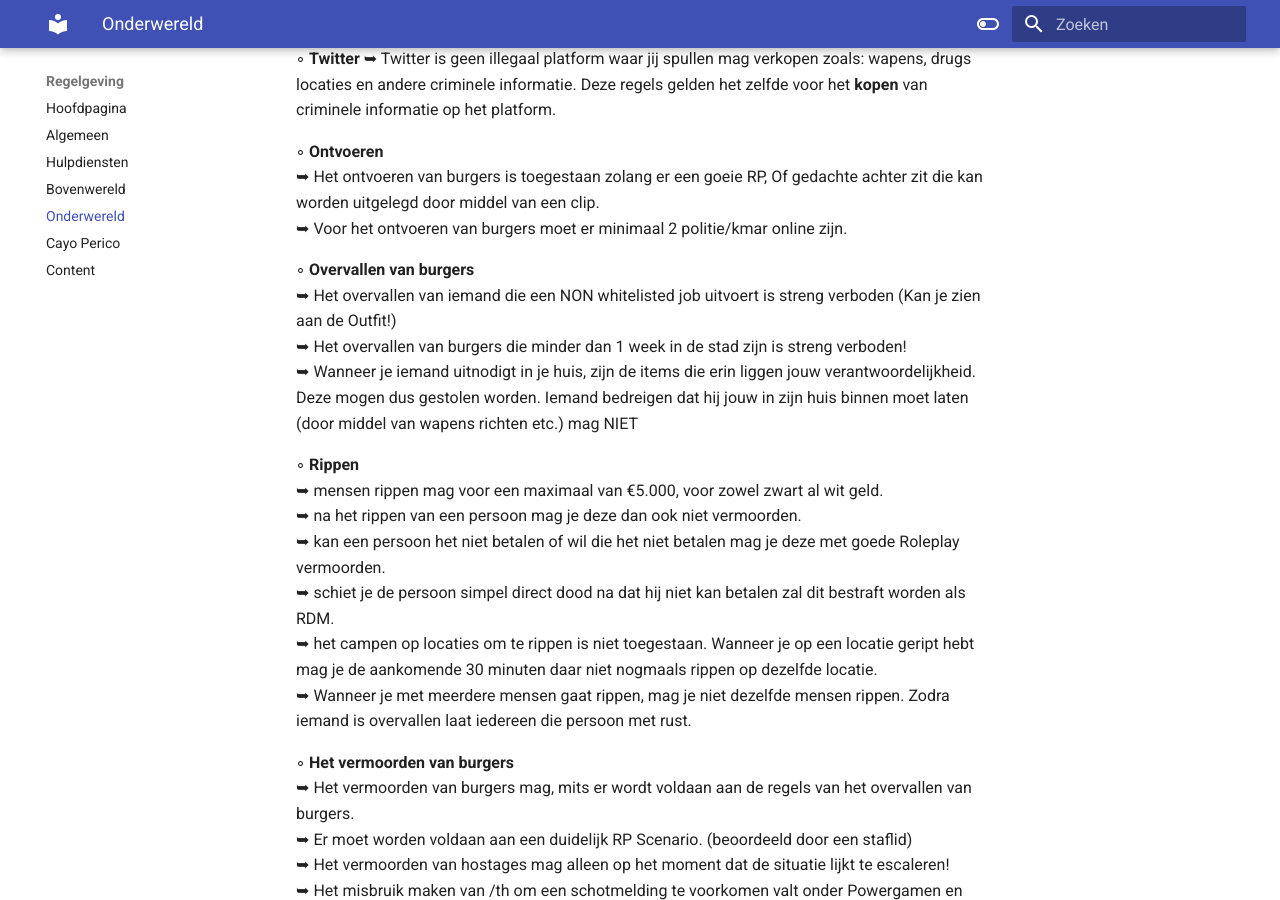
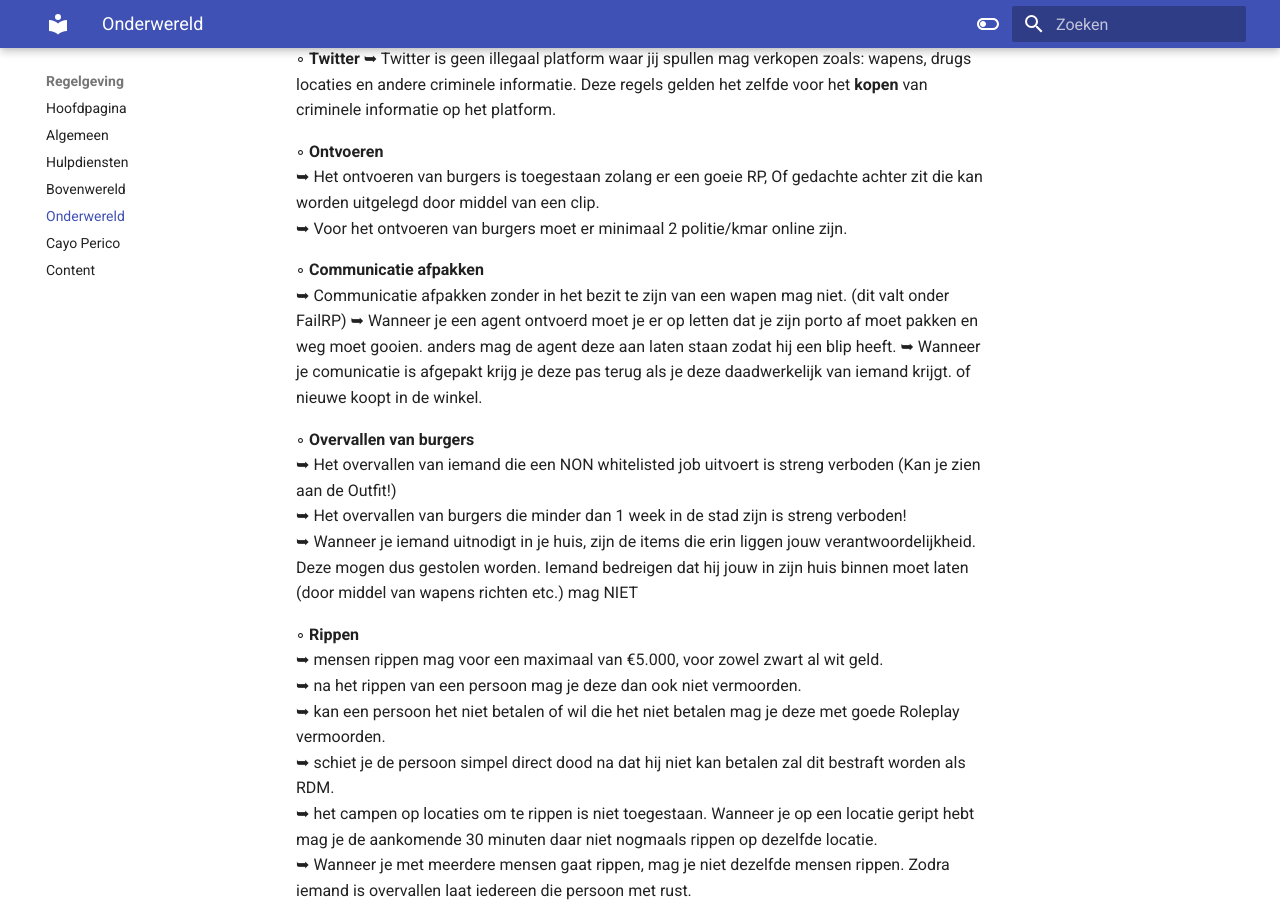
Before and after one commit to CappaWappa/Regels, an MkDocs documentation site: the page built from docs/onderwereld.md, in a window 1280 px wide and 900 px high, scrolled down 412 px. Built offline with MkDocs 1.6.1 and Material for MkDocs 9.7.7, drawn with Linux system fonts in a browser that asks for light colours; comment, search, counter and statistics services are not loaded.

Commit message:
Update onderwereld.md

```diff
--- a/docs/onderwereld.md
+++ b/docs/onderwereld.md
@@ -12,6 +12,14 @@ Nieuwe spelers die de onderwereld induiken worden niet meer geacht als nieuwe sp
 ◦ <b>Ontvoeren</b> <br>
      ➥ Het ontvoeren van burgers is toegestaan zolang er een goeie RP, Of gedachte achter zit die kan worden uitgelegd door middel van een clip. <br>
      ➥ Voor het ontvoeren van burgers moet er minimaal 2 politie/kmar online zijn.<br>
+
+
+◦ <b>Communicatie afpakken</b> <br>
+     ➥ Communicatie afpakken zonder in het bezit te zijn van een wapen mag niet. (dit valt onder FailRP)
+     ➥ Wanneer je een agent ontvoerd moet je er op letten dat je zijn porto af moet pakken en weg moet gooien. anders mag de
+   agent deze aan laten staan zodat hij een blip heeft.
+     ➥ Wanneer je comunicatie is afgepakt krijg je deze pas terug als je deze daadwerkelijk van iemand krijgt.
+   of nieuwe koopt in de winkel.
 
 
 ◦ <b>Overvallen van burgers</b> <br>
```
